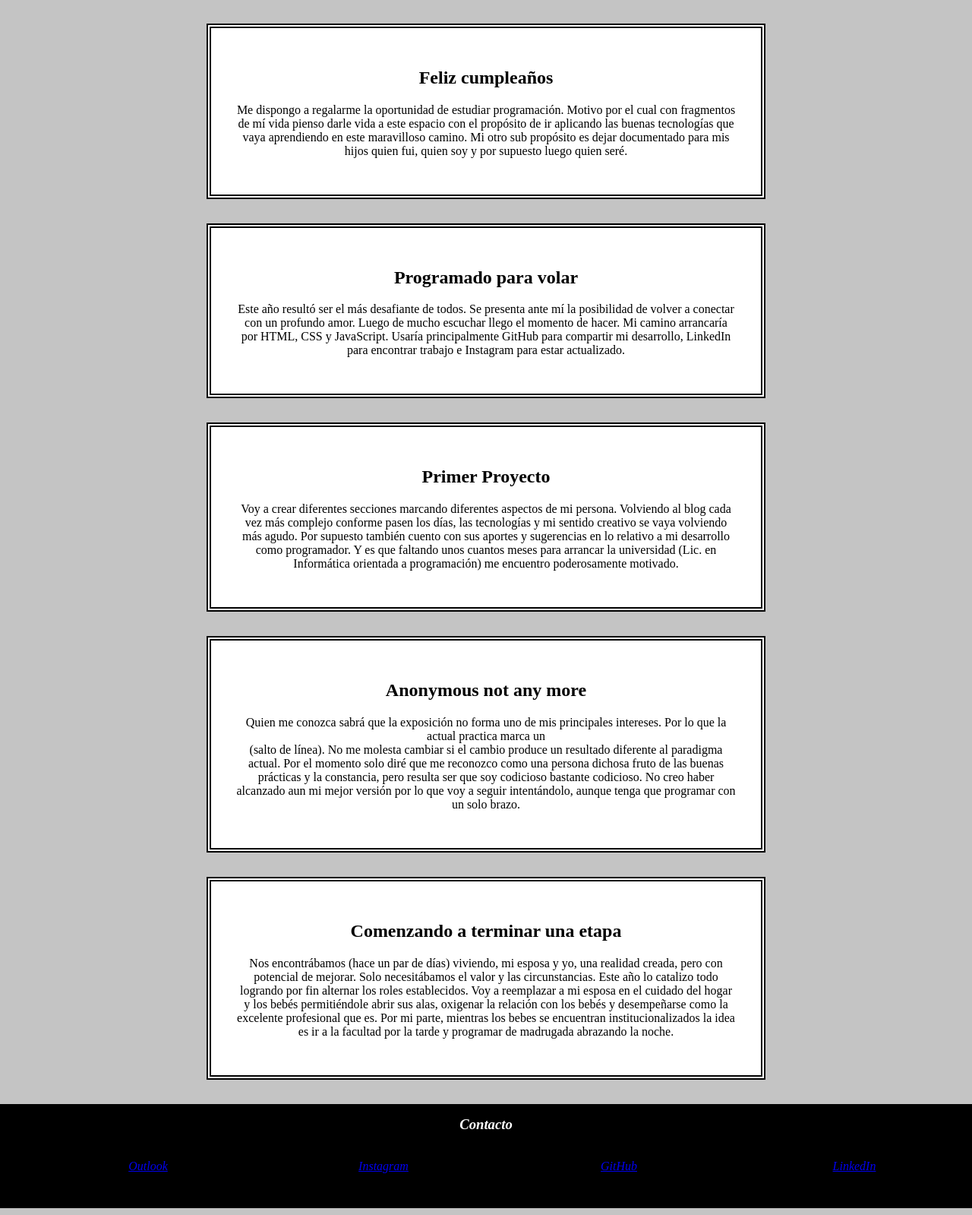
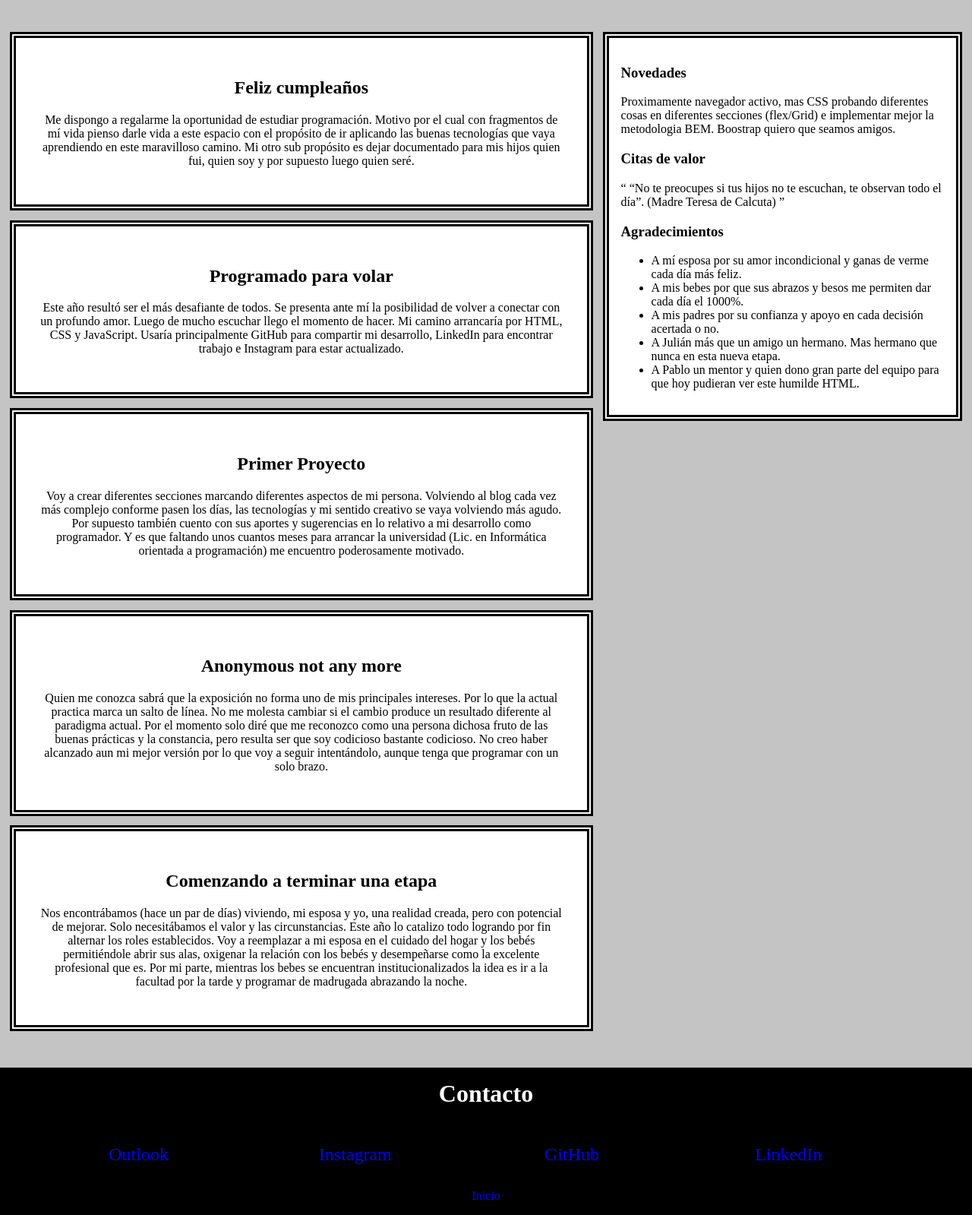
Before and after one commit to CP19028463/CP19028463.github.io, a plain HTML site: page index.html in a window 1280 px wide. Shown: the part 274-1873 px from the top of the page at 76% size. Drawn offline with Linux system fonts and the light colour scheme.

Commit message:
Cambiando estetica un solo aside

```diff
--- a/index.html
+++ b/index.html
@@ -10,7 +10,7 @@
 </head>
 <body>
     <header>
-        <h1>Un programador abrazando la noche</h1>
+        <h1 id="inicio">Un programador abrazando la noche</h1>
         <nav>
             <ol class="nav__barra">
                 <li class="nav__secciones">
@@ -29,6 +29,53 @@
         </nav>
     </header>
     <section>
+        <aside>
+            <section class="aside__section">
+               <article class="aside__article">
+                    <h3>
+                        Novedades
+                    </h3>
+                    <p>
+                        Proximamente navegador activo, mas CSS probando diferentes cosas en diferentes secciones (flex/Grid) e implementar mejor la metodologia BEM. Boostrap quiero que seamos amigos.
+                    </p>
+               </article>
+               <article class="aside__article">
+                     <h3>
+                        Citas de valor
+                    </h3>
+                     <q>
+                        “No te preocupes si tus hijos no te escuchan, te observan todo el día”. (Madre Teresa de Calcuta)
+                     </q>
+
+                </article>
+                <article class="aside__article">
+                    <h3>
+                        Agradecimientos
+                    </h3>
+                    <ul>
+                        <li>
+                            A mí esposa por su amor incondicional y ganas de verme cada día más feliz.
+                        </li>
+
+                        <li>
+                            A mis bebes por que sus abrazos y besos me permiten dar cada día el 1000%.
+                        </li>
+
+                        <li>
+                            A mis padres por su confianza y apoyo en cada decisión acertada o no.
+                        </li>
+
+                        <li>
+                            A Julián más que un amigo un hermano. Mas hermano que nunca en esta nueva etapa.
+                        </li>
+
+                        <li>
+                            A Pablo un mentor y quien dono gran parte del equipo para que hoy pudieran ver este humilde HTML.
+                        </li>
+                    </ul>
+                </article>
+            </section>
+        </aside>
         <article class="section__post">
             <h2>
                 Feliz cumpleaños
@@ -58,7 +105,7 @@
                 Anonymous not any more
             </h2>
             <p>
-                Quien me conozca sabrá que la exposición no forma uno de mis principales intereses. Por lo que la actual practica marca un <br> (salto de línea). No me molesta cambiar si el cambio produce un resultado diferente al paradigma actual. Por el momento solo diré que me reconozco como una persona dichosa fruto de las buenas prácticas y la constancia, pero resulta ser que soy codicioso bastante codicioso. No creo haber alcanzado aun mi mejor versión por lo que voy a seguir intentándolo, aunque tenga que programar con un solo brazo.
+                Quien me conozca sabrá que la exposición no forma uno de mis principales intereses. Por lo que la actual practica marca un salto de línea. No me molesta cambiar si el cambio produce un resultado diferente al paradigma actual. Por el momento solo diré que me reconozco como una persona dichosa fruto de las buenas prácticas y la constancia, pero resulta ser que soy codicioso bastante codicioso. No creo haber alcanzado aun mi mejor versión por lo que voy a seguir intentándolo, aunque tenga que programar con un solo brazo.
             </p>
         </article>
         <article class="section__post">
@@ -69,55 +116,6 @@
                 Nos encontrábamos (hace un par de días) viviendo, mi esposa y yo, una realidad creada, pero con potencial de mejorar. Solo necesitábamos el valor y las circunstancias. Este año lo catalizo todo logrando por fin alternar los roles establecidos. Voy a reemplazar a mi esposa en el cuidado del hogar y los bebés permitiéndole abrir sus alas, oxigenar la relación con los bebés y desempeñarse como la excelente profesional que es. Por mi parte, mientras los bebes se encuentran institucionalizados la idea es ir a la facultad por la tarde y programar de madrugada abrazando la noche.
             </p>
         </article>
-        <aside>
-            <section class="aside__derecha">
-               <article>
-                    <h3>
-                        Novedades
-                    </h3>
-                    <p>
-                        Proximamente navegador activo, mas etiquetas img, mas  <abbr title="cascading style sheets">CSS</abbr> y repasar mucho mas metodologia <abbr title="Block, element, modifier">B.E.M</abbr>
-                    </p>
-               </article>
-               <article>
-                     <h3>
-                        Citas de valor
-                    </h3>
-                     <q>
-                        “No te preocupes si tus hijos no te escuchan, te observan todo el día”. (Madre Teresa de Calcuta)
-                     </q>
-
-               </article>
-            </section>
-            <section class="aside__izquierda">
-                <article>
-                    <h3>
-                        Agradecimientos
-                    </h3>
-                    <ul>
-                        <li>
-                            A mí esposa por su amor incondicional y ganas de verme cada día más feliz.
-                        </li>
-
-                        <li>
-                            A mis bebes por que sus abrazos y besos me permiten dar cada día el 1000%.
-                        </li>
-
-                        <li>
-                            A mis padres por su confianza y apoyo en cada decisión acertada o no.
-                        </li>
-
-                        <li>
-                            A Julián más que un amigo un hermano. Mas hermano que nunca en esta nueva etapa.
-                        </li>
-
-                        <li>
-                            A Pablo un mentor y quien dono gran parte del equipo para que hoy pudieran ver este humilde HTML.
-                        </li>
-                    </ul>
-                </article>
-            </section>
-        </aside>
     </section>
     <footer>
         <address>
@@ -139,6 +137,9 @@
                 </li>
             </ul>
         </address>
+        <section class="footer__linktop">
+            <a href="#inicio">Inicio</a>
+        </section>
     </footer>
 </body>
 </html>
--- a/style.css
+++ b/style.css
@@ -2,6 +2,10 @@ body{
     margin: 0;
     background-color: rgb(196, 196, 196);
 
+}
+
+header{
+    margin-bottom: 6rem;
 }
 
 h1 {
@@ -15,10 +19,12 @@ h1 {
     font-size: 2.4rem;
 }
 
+
 .nav__barra{
     padding: 0;
     list-style: none;
-    margin: 0;
+    margin:0
+
 }
 
 .nav__secciones{
@@ -29,69 +35,88 @@ h1 {
     transition: background-color 0.4s ease;
     border-bottom: 0.1rem black solid;
     background-color: white;
+
 }
+
 .nav__secciones:hover{
     background-color: black;
     color: white;
 }
 
-section{
-    max-width: 50rem ;
-    margin: 0 auto;
-    padding-top: 3.3rem;
-}
-
 .section__post{
-    border: 0.4rem black double;
-    margin: 2rem;
+    border: 0.5rem black double;
+    margin: 1%;
     text-align: center;
     padding: 2rem;
     background-color: white;
     transition: box-shadow 0.5s ease;
+    max-width: 60%;
+    box-sizing: border-box;
+
 }
 
 .section__post:hover{
     box-shadow: 0rem 0rem 1rem;
 }
 
-.aside__derecha{position: fixed;
-                background-color: white;
-                top: 19rem;
-                left: 80rem;
-                max-width: 20rem;
-                border: 0.4rem black double;
-                padding: 0;
-                bottom: 10rem;
+aside{
+    float: right;
+    position: sticky;
+    top: 0;
+    max-width: 37%;
+    padding: 1rem;
+    background-color: white;
+    box-sizing:border-box;
+    border: 0.5rem black double;
+    margin-right: 1%;
+    max-height:fit-content ;
 
-}
-
-.aside__izquierda{position: fixed;
-    background-color: white;
-    top: 19rem;
-    right: 80rem;
-    max-width: 20rem;
-    border: 0.4rem black double;
-    padding: 0;
-    bottom: 10rem;
 }
 
 footer{
     background-color: black;
-    padding-bottom: 4rem;
-
+    margin-top: 3rem;
 }
 
 .address__titulo{
     color: white;
     text-align: center;
-    padding: 1rem 0rem;
+    font-size: 2rem;
+    font-style: normal;
+    padding: 1rem;
 }
 
 .address__link{
     float: left;
-    width: 25%;
+    width: 23%;
     background-color: black;
     list-style-type: none;
     text-align: center;
     padding-bottom: 2rem;
+    font-size: 1.5rem;
+
 }
+
+
+.footer__linktop{
+    display: block;
+    text-align: center;
+    width: 10rem;
+    margin: 0rem auto;
+    padding:1rem;
+
+
+
+}
+
+a{text-decoration: none;
+    font-style: normal;
+}
+
+a:link{
+    color: blue;
+}
+a:visited{color: white;}
+a:hover{
+    color: gold;
+}
```
